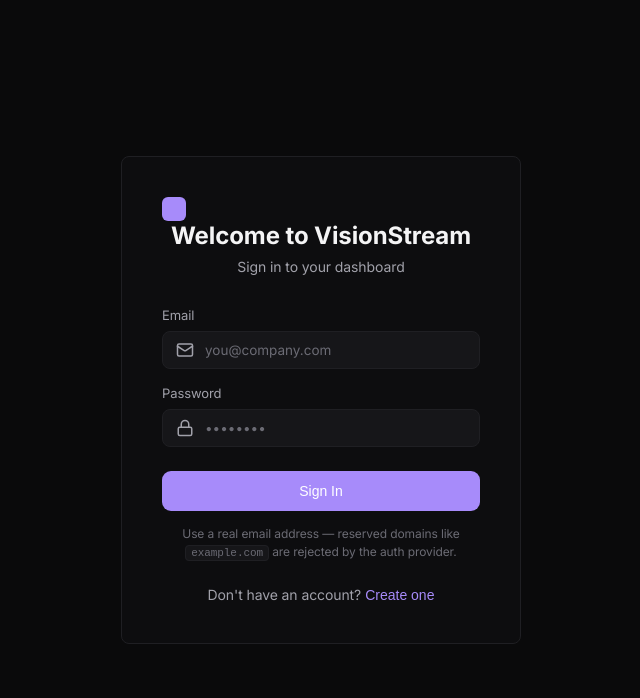
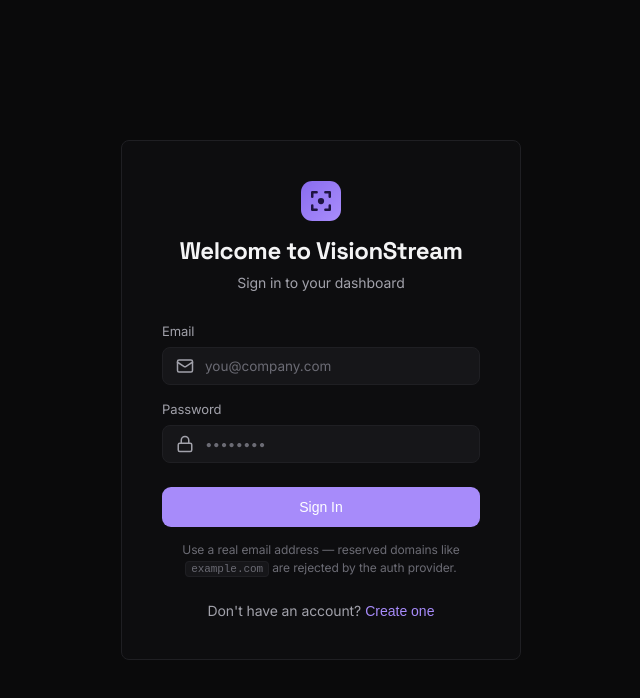
Before and after one commit to Tanishq67m/VisionAPI, a React (Vite) app in the folder playground/: page /login in a window 1280 px wide. Shown: the top 698 px of the page, without its empty margins (319-959 px from the left). Built offline with nearby package versions, Linux system fonts and the light colour scheme; no server answers.

Commit message:
changes in UI

```diff
--- a/playground/src/index.css
+++ b/playground/src/index.css
@@ -1628,3 +1628,14 @@ input:checked + .slider:before {
 /* Softer, more restrained pill badge in the playground */
 .pill-badge { background: var(--bg-panel); color: var(--text-secondary); border-color: var(--border-color); }
 .pill-badge, .pg-badge { font-weight: 500; }
+
+/* ── U3 — Docs + Console cohesion with the DNA ──────────────────────────── */
+.doc h1, .db-onboard-title, .db-head-title h1 { font-family: var(--font-display); letter-spacing: -0.025em; }
+.db-head-title { display: flex; align-items: center; gap: 10px; }
+.db-beta { font-size: 10px; font-weight: 700; letter-spacing: 0.06em; color: var(--text-secondary); background: var(--bg-input); border: 1px solid var(--border-color); padding: 2px 6px; border-radius: 5px; font-style: normal; }
+.login-card h2 { font-family: var(--font-display); letter-spacing: -0.02em; }
+.login-logo { display: flex; justify-content: center; margin-bottom: 14px; }
+/* Docs endpoint verb + kickers already inherit the violet accent via tokens. */
+.doc-eyebrow { color: var(--text-muted); }
+.docs-side-link.active { background: var(--accent-soft); }
+.docs-side-link.active svg { color: var(--accent-color); }
--- a/playground/src/pages/Dashboard.tsx
+++ b/playground/src/pages/Dashboard.tsx
@@ -140,7 +140,7 @@ export default function Dashboard({ session }: { session: any }) {
   return (
     <div className="db">
       <div className="db-head">
-        <div className="db-head-title"><LogoMark size={22} /> <h1>Dashboard</h1></div>
+        <div className="db-head-title"><LogoMark size={22} /> <h1>Console</h1> <span className="db-beta">BETA</span></div>
         <p className="db-head-sub">Signed in as {session?.user?.email}</p>
       </div>
 
--- a/playground/src/pages/Login.tsx
+++ b/playground/src/pages/Login.tsx
@@ -1,5 +1,6 @@
 import React, { useState } from 'react';
 import { supabase } from '../lib/supabaseClient';
+import { LogoMark } from '../components/Logo';
 import { Mail, Lock, AlertCircle } from 'lucide-react';
 
 export default function Login() {
@@ -45,7 +46,7 @@ export default function Login() {
     <div className="login-container">
       <div className="login-card">
         <div className="login-header">
-          <div className="logo-icon large"></div>
+          <div className="login-logo"><LogoMark size={40} /></div>
           <h2>Welcome to VisionStream</h2>
           <p>{isSignUp ? 'Create a new account' : 'Sign in to your dashboard'}</p>
         </div>
```
Also changed, not shown: 1 other file (tests, documents, lock files or other folders).
